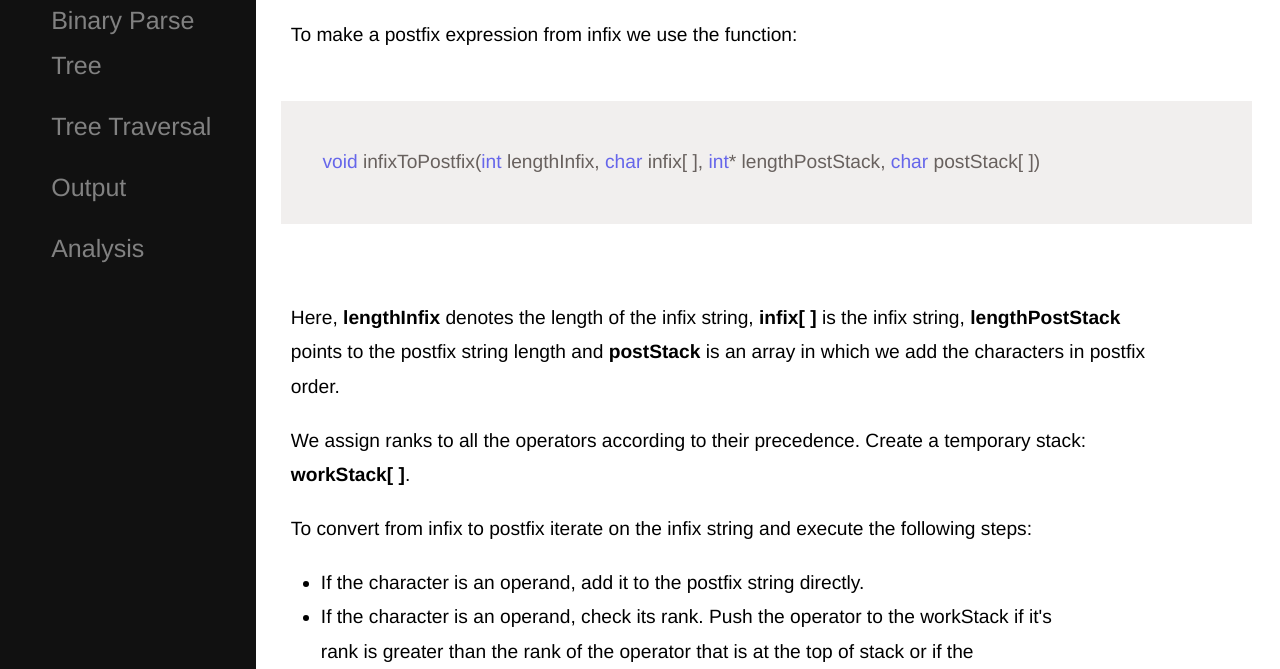
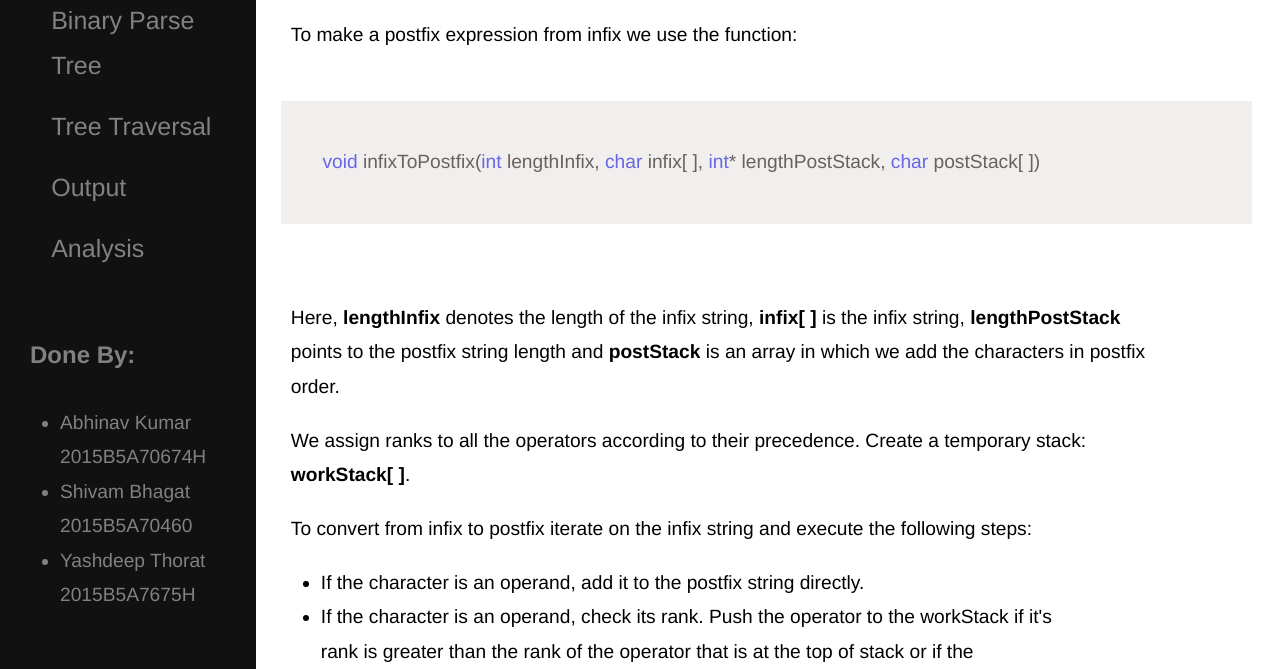
Before and after one commit to BigBang0072/LogicAssignment, a website: page Documentation/index.html in a window 1280 px wide. Shown: the part 131-800 px from the top of the page. Drawn offline with Linux system fonts and the light colour scheme.

Commit message:
added done-by

```diff
--- a/Documentation/index.css
+++ b/Documentation/index.css
@@ -83,3 +83,13 @@ img{
         padding: 20px;
     }
 }
+
+.doneBy{
+    color: #818181;
+}
+
+.pos-bottom{
+    position: absolute;
+    bottom: 100px;
+    margin-left: 20px;
+}
--- a/Documentation/index.html
+++ b/Documentation/index.html
@@ -17,6 +17,14 @@
   <a href="#traversal">Tree Traversal</a>
   <a href="#output">Output</a>
   <a href="#analysis">Analysis</a>
+  <div class="pos-bottom doneBy">
+    <h2 class="doneBy">Done By:</h2>
+    <ul>
+      <li>Abhinav Kumar 2015B5A70674H</li>
+      <li>Shivam Bhagat 2015B5A70460</li>
+      <li>Yashdeep Thorat 2015B5A7675H</li>
+    </ul>
+  </div>
 </div>
 
 <div id="main">
```
